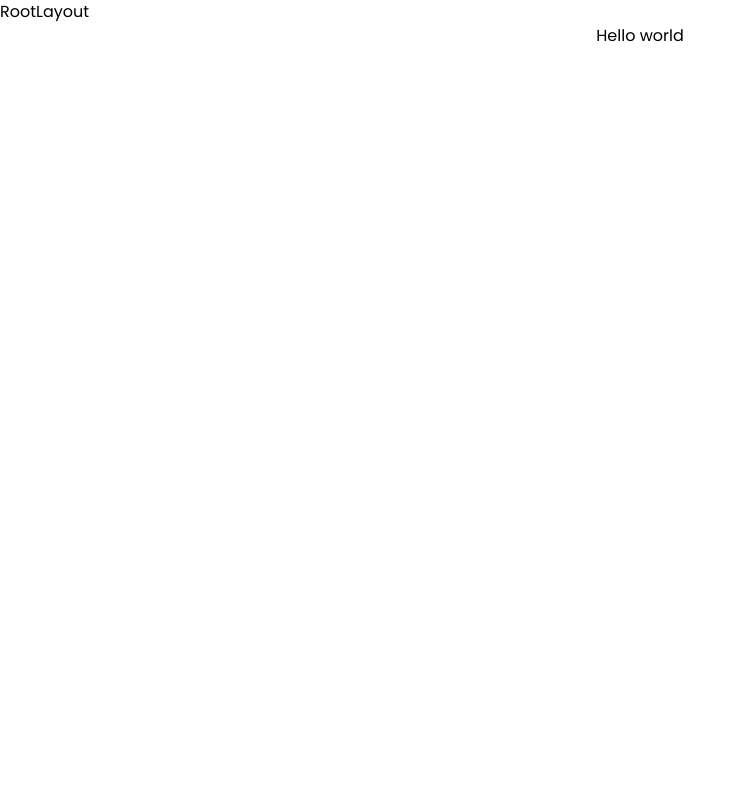
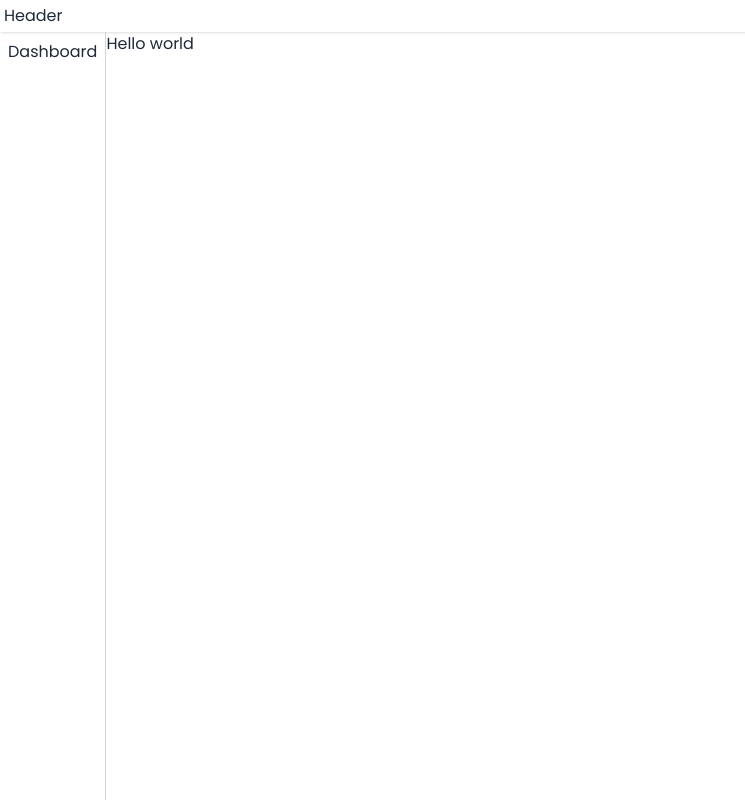
Before and after one commit to Fanilo-rgb/magapp, a React (Vite) app in the folder client/: page / in a window 1280 px wide. Shown: the whole page, without its empty margins (0-745 px from the left). Built offline with nearby package versions, Linux system fonts and the light colour scheme.

Commit message:
Visual setup

```diff
--- a/client/src/index.css
+++ b/client/src/index.css
@@ -8,6 +8,36 @@
 
 @layer base {
     body {
-        @apply font-sans;
+        @apply font-sans text-gray-800;
     }
 }
+
+/* Scrollbar moderne et fine */
+::-webkit-scrollbar {
+    width: 6px;              /* largeur fine */
+    height: 6px;             /* si horizontal */
+}
+
+::-webkit-scrollbar-track {
+    background: transparent; /* invisible par défaut */
+}
+
+::-webkit-scrollbar-thumb {
+    background: rgba(0, 0, 0, 0.2); /* léger, quasi transparent */
+    border-radius: 9999px;          /* arrondi max */
+    transition: background 0.2s ease;
+}
+
+::-webkit-scrollbar-thumb:hover {
+    background: rgba(0, 0, 0, 0.4); /* un peu plus visible au hover */
+}
+
+/* Pour Firefox */
+* {
+    scrollbar-width: thin;
+    scrollbar-color: rgba(0,0,0,0.2) transparent;
+}
+
+* :hover {
+    scrollbar-color: rgba(0,0,0,0.4) transparent;
+}
--- a/client/src/layouts/RootLayout.tsx
+++ b/client/src/layouts/RootLayout.tsx
@@ -2,9 +2,26 @@ import {Outlet} from "react-router-dom";
 
 const RootLayout = () => {
   return (
-    <div>
-      RootLayout
-      <Outlet/>
+    <div className="h-screen w-screen overflow-hidden">
+
+      <div className="h-full flex flex-col">
+        <div className="p-1 shadow">
+          Header
+        </div>
+
+        <div className="flex flex-1">
+          <div className="p-2 border-r border-gray-300">
+            Dashboard
+          </div>
+
+          <div className="relative flex-1">
+            <div className="absolute top-0 left-0 bottom-0 right-0 overflow-auto">
+              <Outlet/>
+            </div>
+          </div>
+        </div>
+      </div>
+
     </div>
   )
 }
--- a/client/src/pages/MainPage.tsx
+++ b/client/src/pages/MainPage.tsx
@@ -1,8 +1,10 @@
 const MainPage = () => {
 
   return (
-    <div className="grid place-items-center">
-      Hello world
+    <div className="h-full">
+      <div>
+        Hello world
+      </div>
     </div>
   )
 }
```
